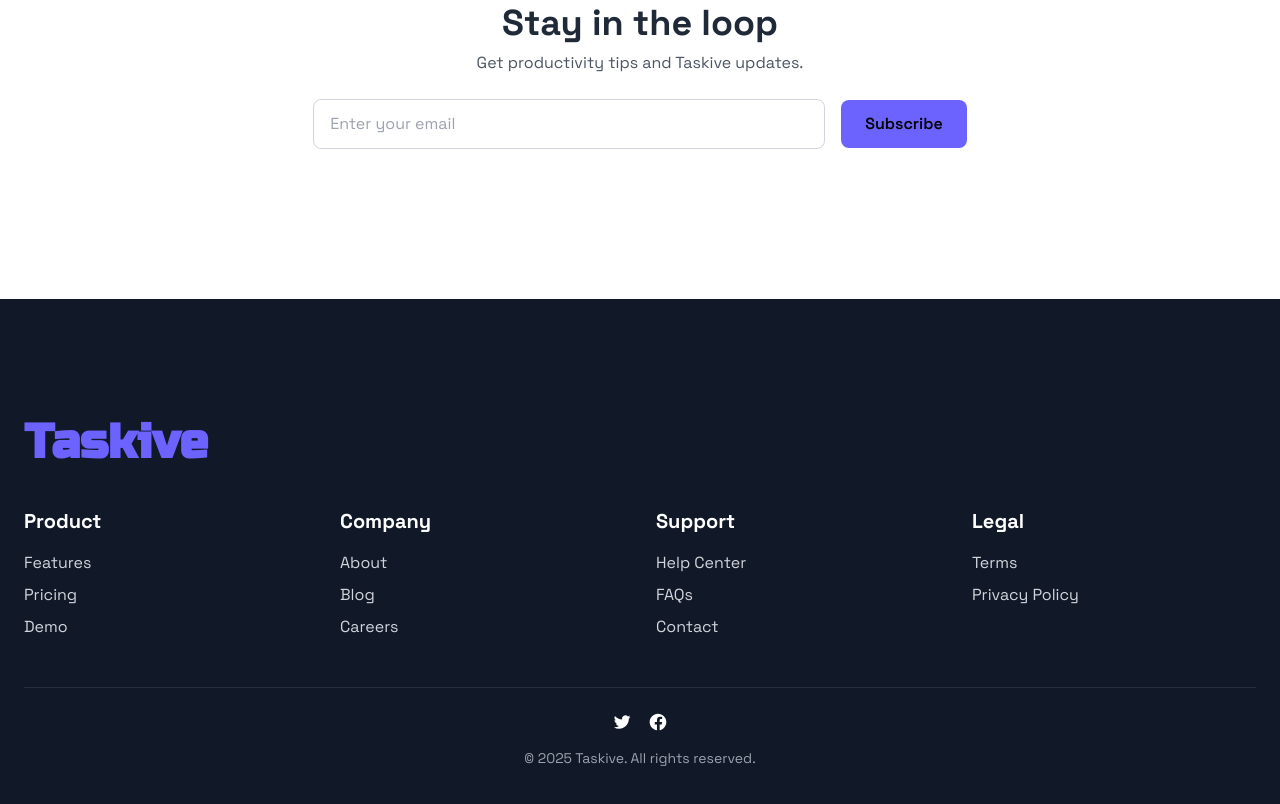
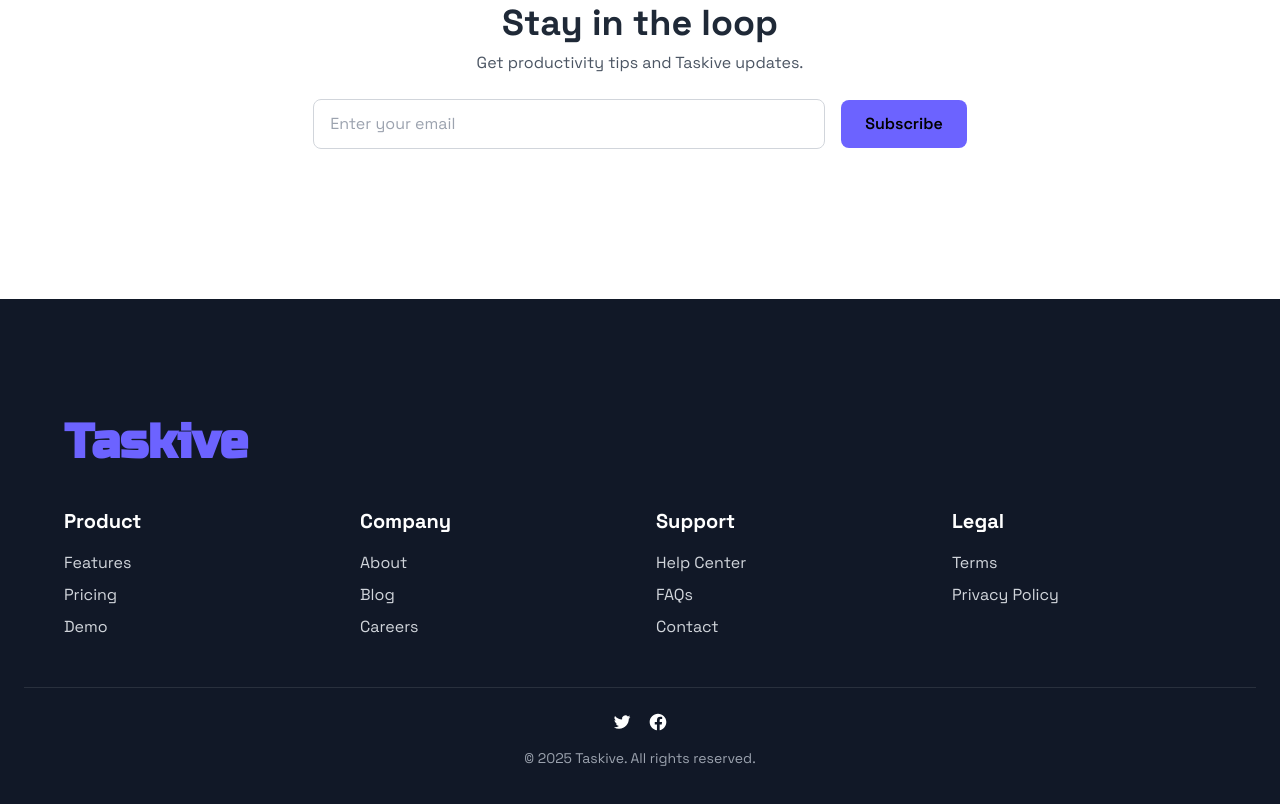
Before and after one commit to fortuneCodeHub/Taskive, a plain HTML site: page index.html in a window 1280 px wide. Shown: the part 5493-6297 px from the top of the page. Drawn offline with nearby package versions, Linux system fonts and the light colour scheme.

Commit message:
New commit

```diff
--- a/index.html
+++ b/index.html
@@ -570,10 +570,12 @@
 
         <!-- Footer -->
         <footer class="bg-gray-900 text-white lg:pt-[120px] py-[100px] px-6">
-          <h2 class="text-5xl mb-10 font-russo-one" data-aos="fade-down">
-            <span class="text-primary">Taskive</span>
-          </h2>
-          <div class="max-w-7xl mx-auto grid grid-cols-1 md:grid-cols-4 gap-8">
+          <div class="max-w-6xl mx-auto">
+            <h2 class="text-5xl mb-10 font-russo-one" data-aos="fade-down">
+              <span class="text-primary">Taskive</span>
+            </h2>
+          </div>
+          <div class="max-w-6xl mx-auto grid grid-cols-1 md:grid-cols-4 gap-8">
 
             <!-- Product -->
             <div>
```
